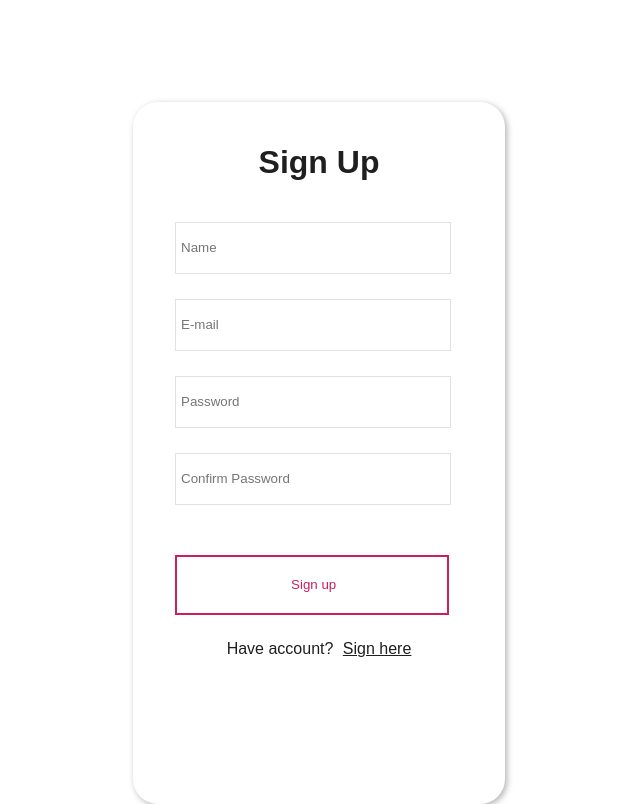
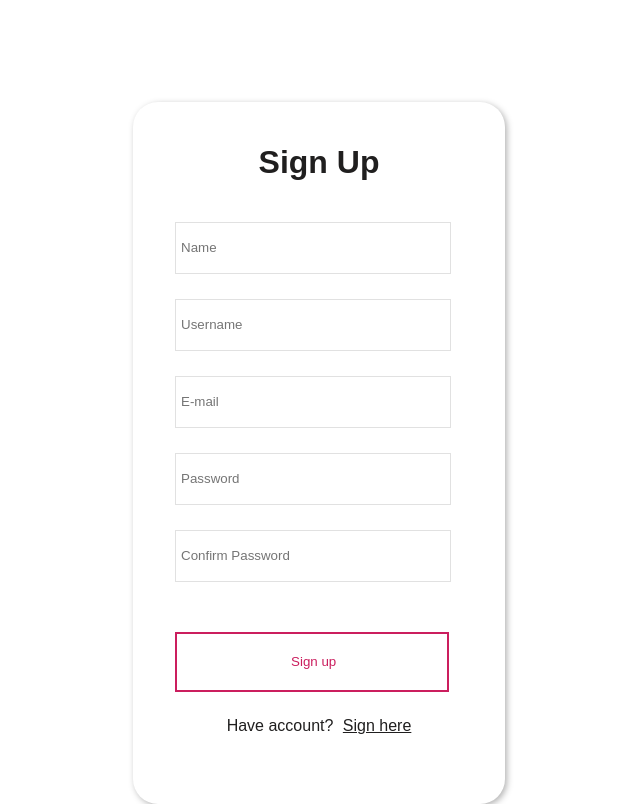
Before and after one commit to CodeBoySoca/pigeon, a Flask app: page / in a window 1280 px wide. Shown: the whole page, without its empty margins (321-961 px from the left). Run offline with Flask 3, Linux system fonts and the light colour scheme; parts of the project's set-up code (start-up, migrations or seed data) failed here and were passed over; some web fonts are replaced.

Commit message:
Added username field to login template

```diff
--- a/templates/login.j2
+++ b/templates/login.j2
@@ -4,6 +4,7 @@
   <h2>Sign up</h2>
   <form method="post">
     <input type="text" name="name" placeholder="Name" required>
+    <input type="text" name="username" placeholder="Username" required>
     <input type="email" name="email" placeholder="E-mail" required>
     <input type="password" name="password" placeholder="Password" required>
     <input type="password" name="confirm-password" placeholder="Confirm Password" required>
```
